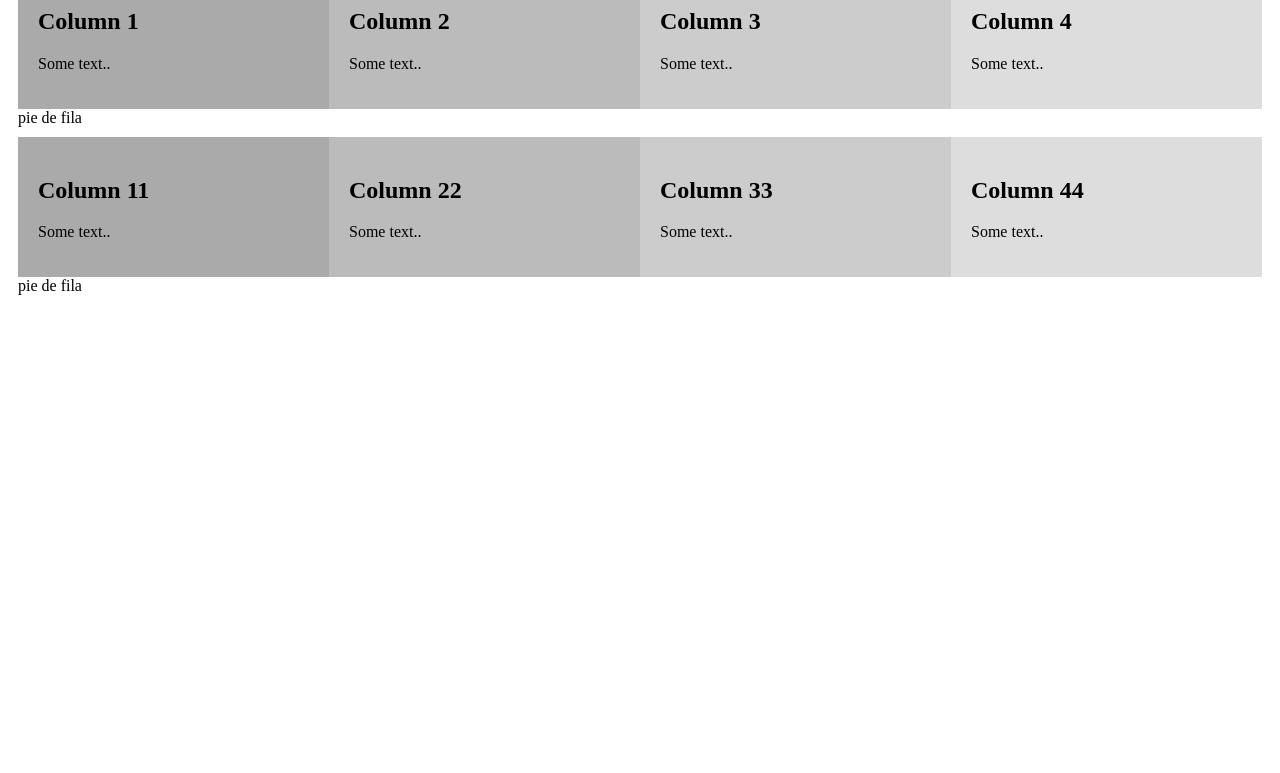
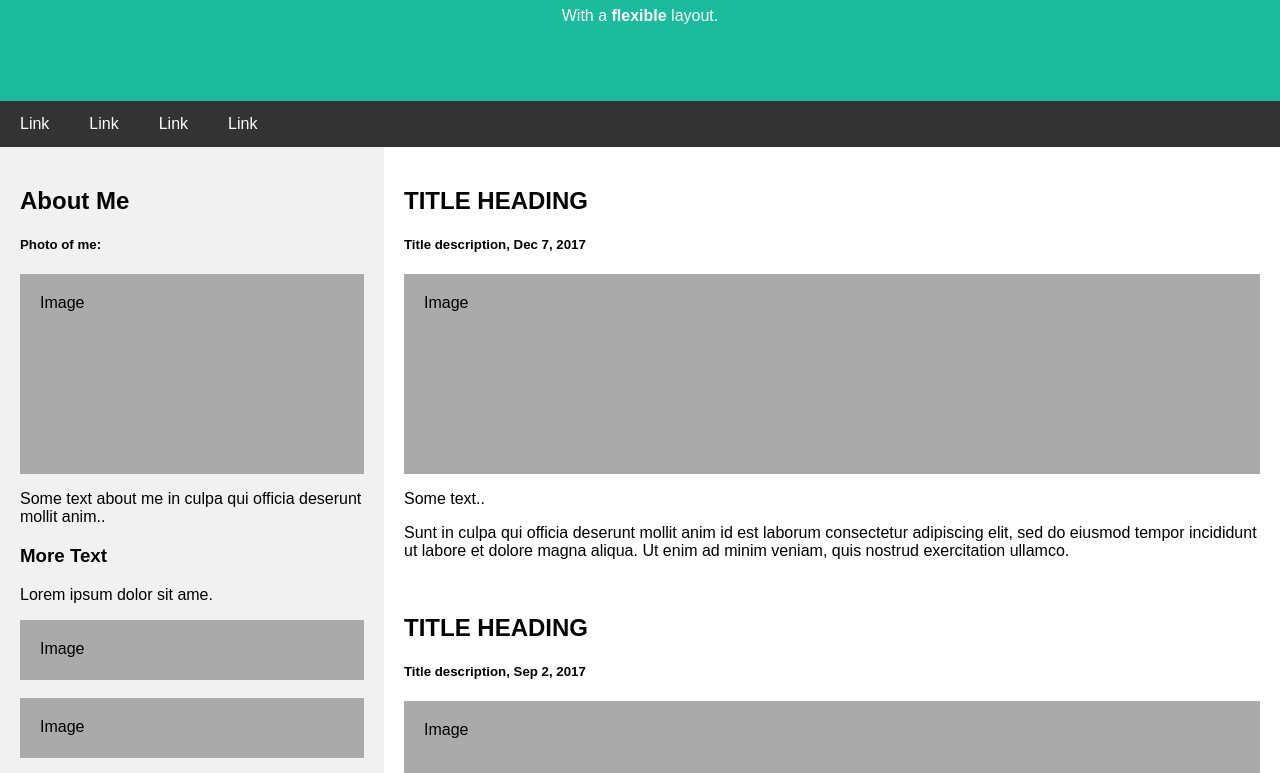
Before and after one commit to jreigpas/ejercicioscss, a plain HTML site: page ejerciciosCss/index.html in a window 1280 px wide. Shown: the part 133-906 px from the top of the page. Before the commit the page ends 800 px from the top, so only its background shows below. Drawn offline with Linux system fonts and the light colour scheme.

Commit message:
mediaquery example

```diff
--- a/ejerciciosCss/assets/css/styles.css
+++ b/ejerciciosCss/assets/css/styles.css
@@ -2,34 +2,80 @@
   box-sizing: border-box;
 }
 
-/* Create four equal columns that floats next to each other */
-.column {
-  float: left;
-  width: 25%;
+/* Style the body */
+body {
+  font-family: Arial;
+  margin: 0;
+}
+
+/* Header/logo Title */
+.header {
+  padding: 60px;
+  text-align: center;
+  background: #1abc9c;
+  color: white;
+}
+
+/* Style the top navigation bar */
+.navbar {
+  display: flex;
+  background-color: #333;
+}
+
+/* Style the navigation bar links */
+.navbar a {
+  color: white;
+  padding: 14px 20px;
+  text-decoration: none;
+  text-align: center;
+}
+
+/* Change color on hover */
+.navbar a:hover {
+  background-color: #ddd;
+  color: black;
+}
+
+/* Column container */
+.row {
+  display: flex;
+  flex-wrap: wrap;
+}
+
+/* Create two unequal columns that sits next to each other */
+/* Sidebar/left column */
+.side {
+  flex: 30%;
+  background-color: #f1f1f1;
   padding: 20px;
 }
 
-/* Clear floats after the columns */
-.row:after {
-  content: "pie de fila";
-  display: table;
-  clear: both;
+/* Main column */
+.main {
+  flex: 70%;
+  background-color: white;
+  padding: 20px;
 }
 
-.row {
-  margin: 10px;
+/* Fake image, just for this example */
+.fakeimg {
+  background-color: #aaa;
+  width: 100%;
+  padding: 20px;
 }
 
-/* On screens that are 992px wide or less, go from four columns to two columns */
-@media screen and (max-width: 992px) {
-  .column {
-    width: 50%;
+/* Footer */
+.footer {
+  padding: 20px;
+  text-align: center;
+  background: #ddd;
+}
+
+/* Responsive layout - when the screen is less than 700px wide, make the two columns stack on top of each other instead of next to each other */
+@media (max-width: 700px) {
+
+  .row,
+  .navbar {
+    flex-direction: column;
   }
 }
-
-/* On screens that are 600px wide or less, make the columns stack on top of each other instead of next to each other */
-@media screen and (max-width: 600px) {
-  .column {
-    width: 100%;
-  }
-}
--- a/ejerciciosCss/index.html
+++ b/ejerciciosCss/index.html
@@ -11,47 +11,55 @@
 
 <body>
 
-  <h2>Responsive navigation menu</h2>
-  <p>Resize the browser window to see the effect: When the screen is less than 600px, the navigation menu will be
-    displayed vertically instead of horizontally.</p>
+  <!-- Header -->
+  <div class="header">
+    <h1>My Website</h1>
+    <p>With a <b>flexible</b> layout.</p>
+  </div>
 
+  <!-- Navigation Bar -->
+  <div class="navbar">
+    <a href="#">Link</a>
+    <a href="#">Link</a>
+    <a href="#">Link</a>
+    <a href="#">Link</a>
+  </div>
+
+  <!-- The flexible grid (content) -->
   <div class="row">
-    <div class="column" style="background-color:#aaa;">
-      <h2>Column 1</h2>
+    <div class="side">
+      <h2>About Me</h2>
+      <h5>Photo of me:</h5>
+      <div class="fakeimg" style="height:200px;">Image</div>
+      <p>Some text about me in culpa qui officia deserunt mollit anim..</p>
+      <h3>More Text</h3>
+      <p>Lorem ipsum dolor sit ame.</p>
+      <div class="fakeimg" style="height:60px;">Image</div><br>
+      <div class="fakeimg" style="height:60px;">Image</div><br>
+      <div class="fakeimg" style="height:60px;">Image</div>
+    </div>
+    <div class="main">
+      <h2>TITLE HEADING</h2>
+      <h5>Title description, Dec 7, 2017</h5>
+      <div class="fakeimg" style="height:200px;">Image</div>
       <p>Some text..</p>
-    </div>
-    <div class="column" style="background-color:#bbb;">
-      <h2>Column 2</h2>
+      <p>Sunt in culpa qui officia deserunt mollit anim id est laborum consectetur adipiscing elit, sed do eiusmod
+        tempor incididunt ut labore et dolore magna aliqua. Ut enim ad minim veniam, quis nostrud exercitation ullamco.
+      </p>
+      <br>
+      <h2>TITLE HEADING</h2>
+      <h5>Title description, Sep 2, 2017</h5>
+      <div class="fakeimg" style="height:200px;">Image</div>
       <p>Some text..</p>
-    </div>
-    <div class="column" style="background-color:#ccc;">
-      <h2>Column 3</h2>
-      <p>Some text..</p>
-    </div>
-    <div class="column" style="background-color:#ddd;">
-      <h2>Column 4</h2>
-      <p>Some text..</p>
+      <p>Sunt in culpa qui officia deserunt mollit anim id est laborum consectetur adipiscing elit, sed do eiusmod
+        tempor incididunt ut labore et dolore magna aliqua. Ut enim ad minim veniam, quis nostrud exercitation ullamco.
+      </p>
     </div>
   </div>
 
-
-  <div class="row">
-    <div class="column" style="background-color:#aaa;">
-      <h2>Column 11</h2>
-      <p>Some text..</p>
-    </div>
-    <div class="column" style="background-color:#bbb;">
-      <h2>Column 22</h2>
-      <p>Some text..</p>
-    </div>
-    <div class="column" style="background-color:#ccc;">
-      <h2>Column 33</h2>
-      <p>Some text..</p>
-    </div>
-    <div class="column" style="background-color:#ddd;">
-      <h2>Column 44</h2>
-      <p>Some text..</p>
-    </div>
+  <!-- Footer -->
+  <div class="footer">
+    <h2>Footer</h2>
   </div>
 
 
```
